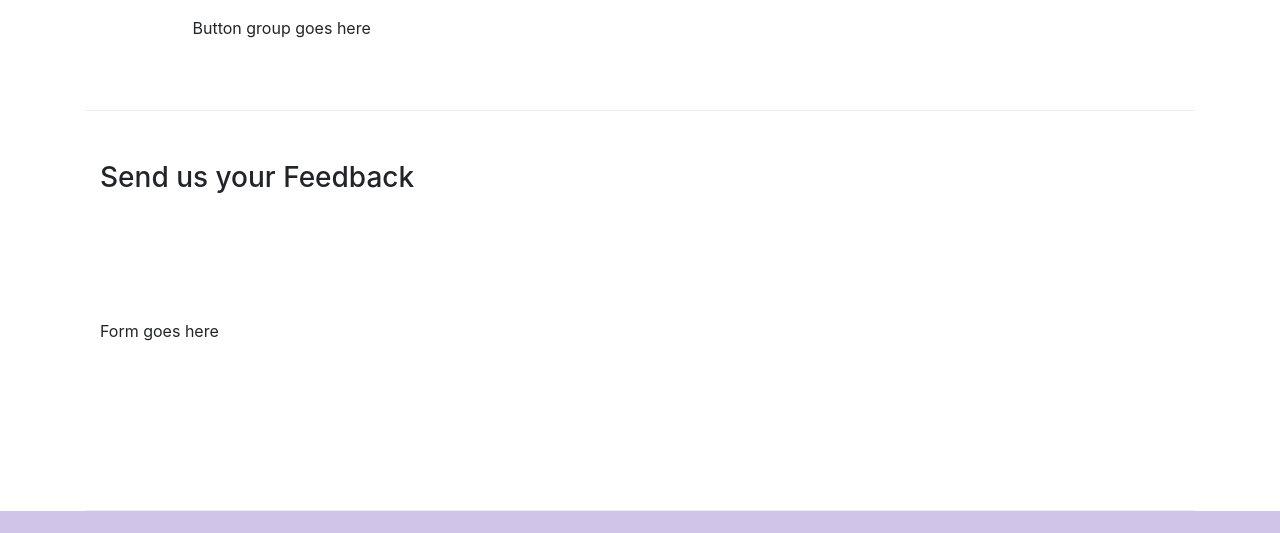
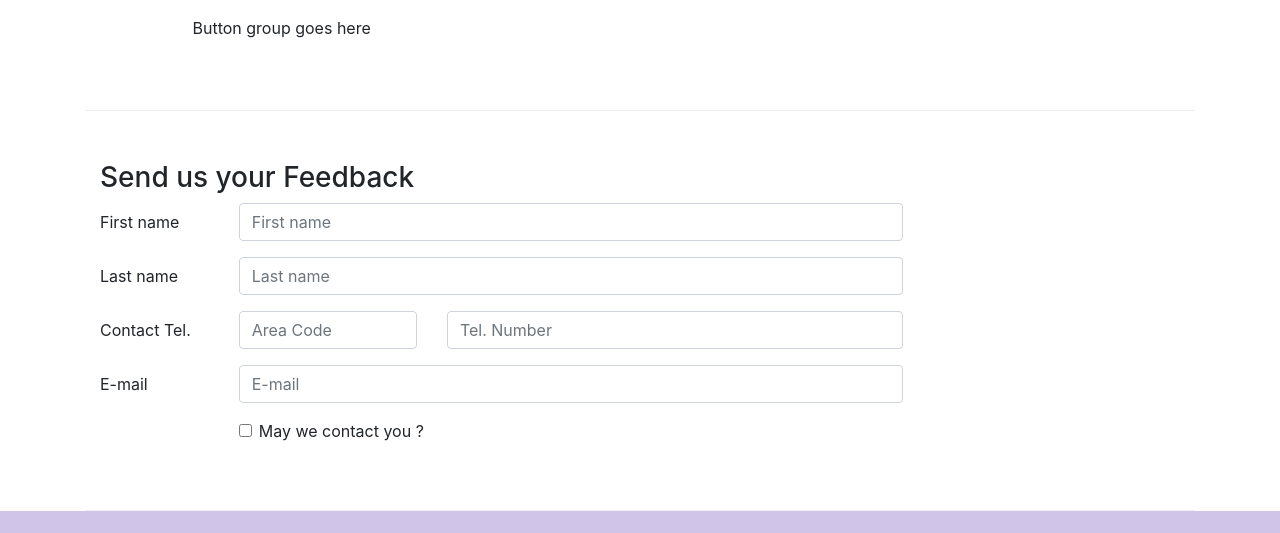
Before and after one commit to Fawaz-png/Bootstrap, a website: page contactus.html in a window 1280 px wide. Shown: the part 754-1287 px from the top of the page. Drawn offline with nearby package versions, Linux system fonts and the light colour scheme.

Commit message:
form control

```diff
--- a/contactus.html
+++ b/contactus.html
@@ -25,10 +25,14 @@
             <a class="navbar-brand" href="#">Ristorante Con Fusion</a>
             <div class="collapse navbar-collapse" id="Navbar">
                 <ul class="navbar-nav mr-auto">
-                        <li class="nav-item"><a class="nav-link" href="./index.html"><span class="fa fa-home fa-lg"></span> Home</a></li>
-                        <li class="nav-item"><a class="nav-link" href="./aboutus.html"><span class="fa fa-info fa-lg"></span> About</a></li>
-                        <li class="nav-item"><a class="nav-link" href="#"><span class="fa fa-list fa-lg"></span> Menu</a></li>
-                        <li class="nav-item active"><a class="nav-link" href="contactus.html"><span class="fa fa-address-card fa-lg"></span> Contact</a></li>
+                    <li class="nav-item"><a class="nav-link" href="./index.html"><span class="fa fa-home fa-lg"></span>
+                            Home</a></li>
+                    <li class="nav-item"><a class="nav-link" href="./aboutus.html"><span
+                                class="fa fa-info fa-lg"></span> About</a></li>
+                    <li class="nav-item"><a class="nav-link" href="#"><span class="fa fa-list fa-lg"></span> Menu</a>
+                    </li>
+                    <li class="nav-item active"><a class="nav-link" href="contactus.html"><span
+                                class="fa fa-address-card fa-lg"></span> Contact</a></li>
                 </ul>
             </div>
         </div>
@@ -39,7 +43,8 @@
             <div class="row row-header">
                 <div class="col-12 col-sm-6">
                     <h1>Ristorante con Fusion</h1>
-                    <p>We take inspiration from the World's best cuisines, and create a unique fusion experience. Our lipsmacking creations will tickle your culinary senses!</p>
+                    <p>We take inspiration from the World's best cuisines, and create a unique fusion experience. Our
+                        lipsmacking creations will tickle your culinary senses!</p>
                 </div>
                 <div class="col-12 col-sm">
                 </div>
@@ -88,7 +93,52 @@
                 <h3>Send us your Feedback</h3>
             </div>
             <div class="col-12 col-md-9">
-                Form goes here
+                <form>
+                    <div class="form-group row">
+                        <label for="firstname" class="col-md-2 col-form-label">
+                            First name
+                        </label>
+                        <div class="col-md-10"><input type="text" id="firstname" class="form-control"
+                                placeholder="First name"></div>
+                    </div>
+
+                    <div class="form-group row">
+                        <label for="firstname" class="col-md-2 col-form-label">
+                            Last name
+                        </label>
+                        <div class="col-md-10"><input type="text" id="firstname" class="form-control"
+                                placeholder="Last name"></div>
+                    </div>
+
+                    <div class="form-group row">
+                        <label for="telnum" class="col-12 col-md-2 col-form-label">
+                            Contact Tel.
+                        </label>
+                        <div class="col-5 col-md-3"><input type="tel" id="telnum" class="form-control"
+                                placeholder="Area Code"></div>
+                        <div class="col-7 col-md-7"><input type="tel" id="telnum" class="form-control"
+                                placeholder="Tel. Number"></div>
+                    </div>
+
+                    <div class="form-group row">
+                        <label for="email" class="col-md-2 col-form-label">
+                            E-mail
+                        </label>
+                        <div class="col-md-10"><input type="email" id="email" class="form-control" placeholder="E-mail">
+                        </div>
+                    </div>
+
+                    <div class="form-group row">
+                        <div class="col-md-6 offset-md-2">
+                            <div class="form-check">
+                                <input type="checkbox" class="form-check-input" name="approve" id="approve" value="">
+                                <label for="approve" class="form-check-label">
+                                    May we contact you ?
+                                </label>
+                            </div>
+                        </div>
+                    </div>
+                </form>
             </div>
             <div class="col-12 col-md">
             </div>
@@ -122,11 +172,16 @@
                 </div>
                 <div class="col-12 col-sm-4 align-self-center">
                     <div class="text-center">
-                        <a class="btn btn-social-icon btn-google" href="http://google.com/+"><i class="fa fa-google-plus"></i></a>
-                        <a class="btn btn-social-icon btn-facebook" href="http://www.facebook.com/profile.php?id="><i class="fa fa-facebook"></i></a>
-                        <a class="btn btn-social-icon btn-linkedin" href="http://www.linkedin.com/in/"><i class="fa fa-linkedin"></i></a>
-                        <a class="btn btn-social-icon btn-twitter" href="http://twitter.com/"><i class="fa fa-twitter"></i></a>
-                        <a class="btn btn-social-icon btn-google" href="http://youtube.com/"><i class="fa fa-youtube"></i></a>
+                        <a class="btn btn-social-icon btn-google" href="http://google.com/+"><i
+                                class="fa fa-google-plus"></i></a>
+                        <a class="btn btn-social-icon btn-facebook" href="http://www.facebook.com/profile.php?id="><i
+                                class="fa fa-facebook"></i></a>
+                        <a class="btn btn-social-icon btn-linkedin" href="http://www.linkedin.com/in/"><i
+                                class="fa fa-linkedin"></i></a>
+                        <a class="btn btn-social-icon btn-twitter" href="http://twitter.com/"><i
+                                class="fa fa-twitter"></i></a>
+                        <a class="btn btn-social-icon btn-google" href="http://youtube.com/"><i
+                                class="fa fa-youtube"></i></a>
                         <a class="btn btn-social-icon" href="mailto:"><i class="fa fa-envelope-o"></i></a>
                     </div>
                 </div>
```
Lines whose indentation alone changed are shown as unchanged.
